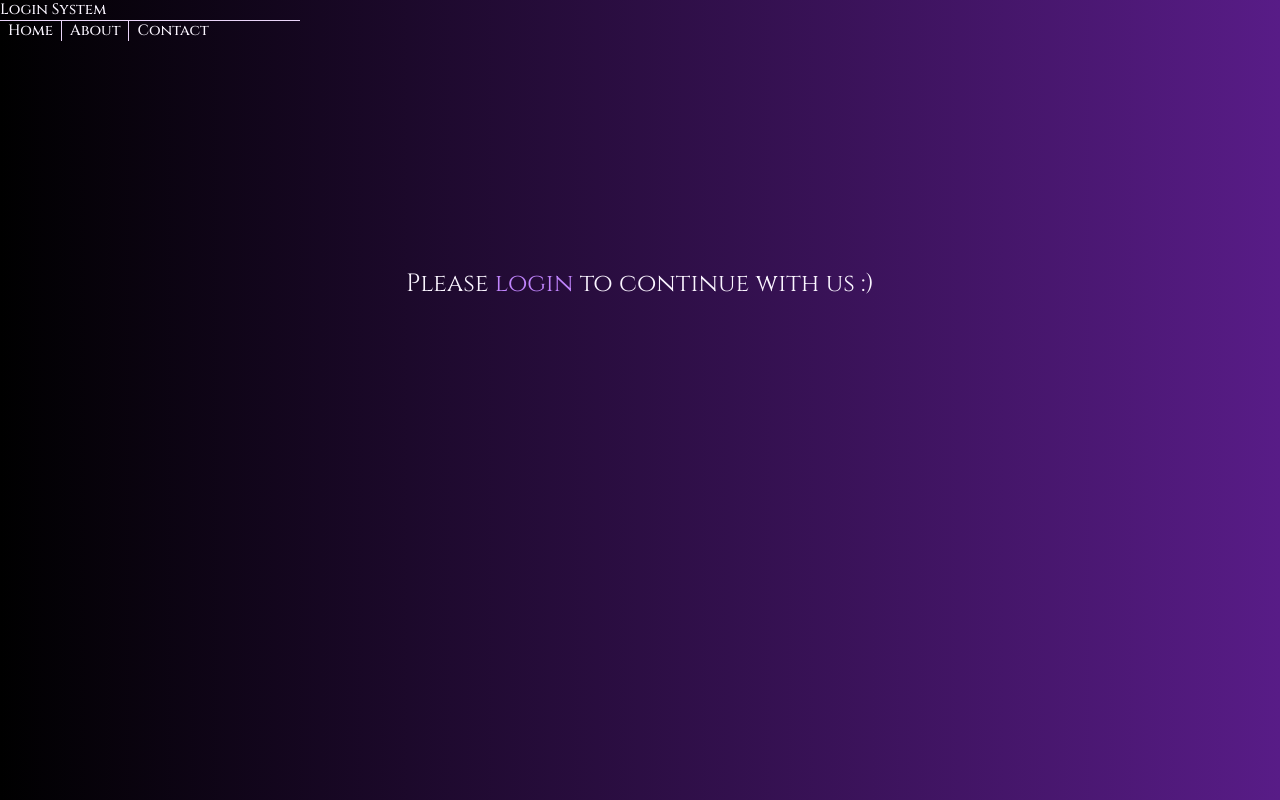
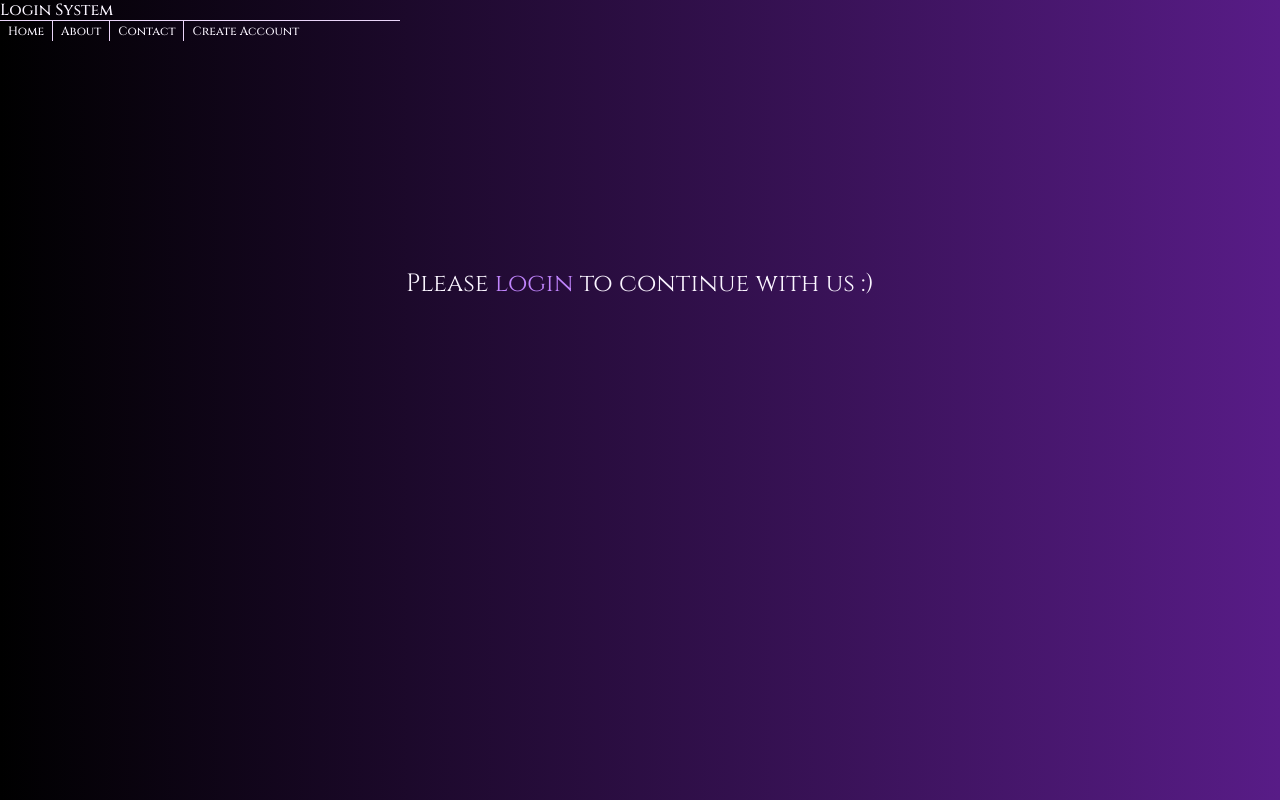
Before and after one commit to juliuscaezarff/Login-System, a React (Vite) app in the folder Front-Login-System/: page / in a window 1280 px wide. Built offline with nearby package versions, Linux system fonts and the light colour scheme.

Commit message:
Warning removed and Create Account button added

```diff
--- a/Front-Login-System/src/components/Form/Inputs/InputConfirmPassword.jsx
+++ b/Front-Login-System/src/components/Form/Inputs/InputConfirmPassword.jsx
@@ -3,8 +3,7 @@ import { TextInput } from "./TextInput"
 
 export const InputConfirmPassword = () => {
     return (
-        <form className='focus-within:opacity-100 opacity-25 flex flex-col items-stretch w-full'>
-            <label htmlFor='password' className='flex flex-col gap-3 '>
+        <label htmlFor='password' className='focus-within:opacity-100 opacity-25 items-stretch w-full flex flex-col gap-3 '>
             <TextInput.Root>
                 <TextInput.Icon>
                 <Lock />
@@ -17,6 +16,5 @@ export const InputConfirmPassword = () => {
                 />
             </TextInput.Root>
         </label>
-        </form>
     )
 }
--- a/Front-Login-System/src/components/Form/Inputs/InputEmail.jsx
+++ b/Front-Login-System/src/components/Form/Inputs/InputEmail.jsx
@@ -3,8 +3,7 @@ import { TextInput } from "./TextInput"
 
 export const InputEmail = () => {
     return (
-        <form  className='focus-within:opacity-100 opacity-25 flex flex-col items-stretch w-full'>
-            <label htmlFor='email' className='flex flex-col gap-3 '>
+        <label htmlFor='email' className='gap-3 focus-within:opacity-100 opacity-25 flex flex-col items-stretch w-full'>
             <TextInput.Root >
                 <TextInput.Icon>
                     <Envelope />
@@ -16,6 +15,5 @@ export const InputEmail = () => {
                     placeholder="Type your e-mail" />
             </TextInput.Root>
         </label>
-        </form>
     )
 }
--- a/Front-Login-System/src/components/Form/Inputs/InputName.jsx
+++ b/Front-Login-System/src/components/Form/Inputs/InputName.jsx
@@ -3,8 +3,7 @@ import { TextInput } from "./TextInput"
 
 export const InputName = () => {
     return (
-        <form className='focus-within:opacity-100 opacity-25 flex flex-col items-stretch w-full'>
-            <label htmlFor='name' className='flex flex-col gap-3 '>
+        <label htmlFor='name' className='focus-within:opacity-100 opacity-25 items-stretch w-full flex flex-col gap-3 '>
             <TextInput.Root>
                 <TextInput.Icon>
                 <User />
@@ -17,6 +16,5 @@ export const InputName = () => {
                 />
             </TextInput.Root>
         </label>
-        </form>
     )
 }
--- a/Front-Login-System/src/components/Form/Inputs/InputPassword.jsx
+++ b/Front-Login-System/src/components/Form/Inputs/InputPassword.jsx
@@ -2,11 +2,8 @@ import { TextInput } from './TextInput';
 import { Lock } from 'phosphor-react'
 
 export const InputPassword = () => {
-
-
     return(
-        <form className='focus-within:opacity-100 opacity-25 flex flex-col items-stretch w-full'>
-            <label htmlFor='password' className='flex flex-col gap-3 '>
+        <label htmlFor='password' className='flex focus-within:opacity-100 opacity-25 items-stretch w-full flex-col gap-3 '>
             <TextInput.Root >
                 <TextInput.Icon>
                     <Lock />
@@ -18,6 +15,5 @@ export const InputPassword = () => {
                     placeholder="Type your password" />
             </TextInput.Root>
         </label>
-        </form>
     )
 }
--- a/Front-Login-System/src/components/Form/Inputs/InputPhone.jsx
+++ b/Front-Login-System/src/components/Form/Inputs/InputPhone.jsx
@@ -10,8 +10,7 @@ export const InputPhone = () => {
     const inputPhoneRef = useRef(null)
 
     return (
-        <form className='focus-within:opacity-100 opacity-25 flex flex-col items-stretch w-full'>
-            <label htmlFor='phone' className='flex flex-col gap-3 text-[12px]'>
+        <label htmlFor='phone' className='focus-within:opacity-100 opacity-25 items-stretch w-full flex flex-col gap-3 text-[12px]'>
             <TextInput.Root className='bg-black'>
                 <TextInput.Icon>
                     <Phone />
@@ -28,6 +27,5 @@ export const InputPhone = () => {
                 </IMaskInput>
             </TextInput.Root>
         </label>
-        </form>
     )
 }
--- a/Front-Login-System/src/components/Form/LoggedOutNavBar.jsx
+++ b/Front-Login-System/src/components/Form/LoggedOutNavBar.jsx
@@ -14,27 +14,30 @@ export const Separator = StyledSeparator;
 const Box = styled('div', {});
 const Flex = styled('div', { display: 'flex' });
 const Text = styled('div', {
-  fontSize: 15,
   fontFamily: 'Cinzel',
   fontWeight: '500',
   lineHeight: '20px',
 });
 
 export const LoggedOutNavBar = () => (
-  <Box className='text-purple-50 w-full max-w-[300px] '>
+  <Box className='text-purple-50 w-full sm:max-w-[400px] '>
     <Text>Login System</Text>
     <Separator />
     <Flex css={{ height: 20, alignItems: 'center' }}>
-      <Text className='m-2 z-50 hover:text-purple-400 cursor-pointer'>
+      <Text className='m-2 z-50 transition-all hover:text-purple-400 hover:border-b-2 hover:border-purple-50 text-[10px] sm:text-[12px]'>
         <Link to='/'> Home </Link>
       </Text>
       <Separator decorative orientation="vertical" />
-      <Text className='m-2 z-50 hover:text-purple-400 cursor-pointer'>
+      <Text className='m-2 z-50 transition-all hover:text-purple-400 hover:border-b-2 hover:border-purple-50 text-[10px] sm:text-[12px]'>
         <Link to='/about'> About </Link>
       </Text>
       <Separator decorative orientation="vertical"  />
-      <Text className='m-2 z-50 hover:text-purple-400 cursor-pointer'>
+      <Text className='m-2 z-50 transition-all hover:text-purple-400 hover:border-b-2 hover:border-purple-50 text-[10px] sm:text-[12px]'>
       <Link to='/contact'> Contact </Link>
+      </Text>
+      <Separator decorative orientation="vertical"  />
+      <Text className='m-2 z-50 transition-all hover:text-purple-400 hover:border-b-2 hover:border-purple-50 text-[10px] sm:text-[12px]'>
+      <Link to='/createaccount'> Create Account </Link>
       </Text>
     </Flex>
   </Box>
```
Lines whose indentation alone changed are shown as unchanged.
